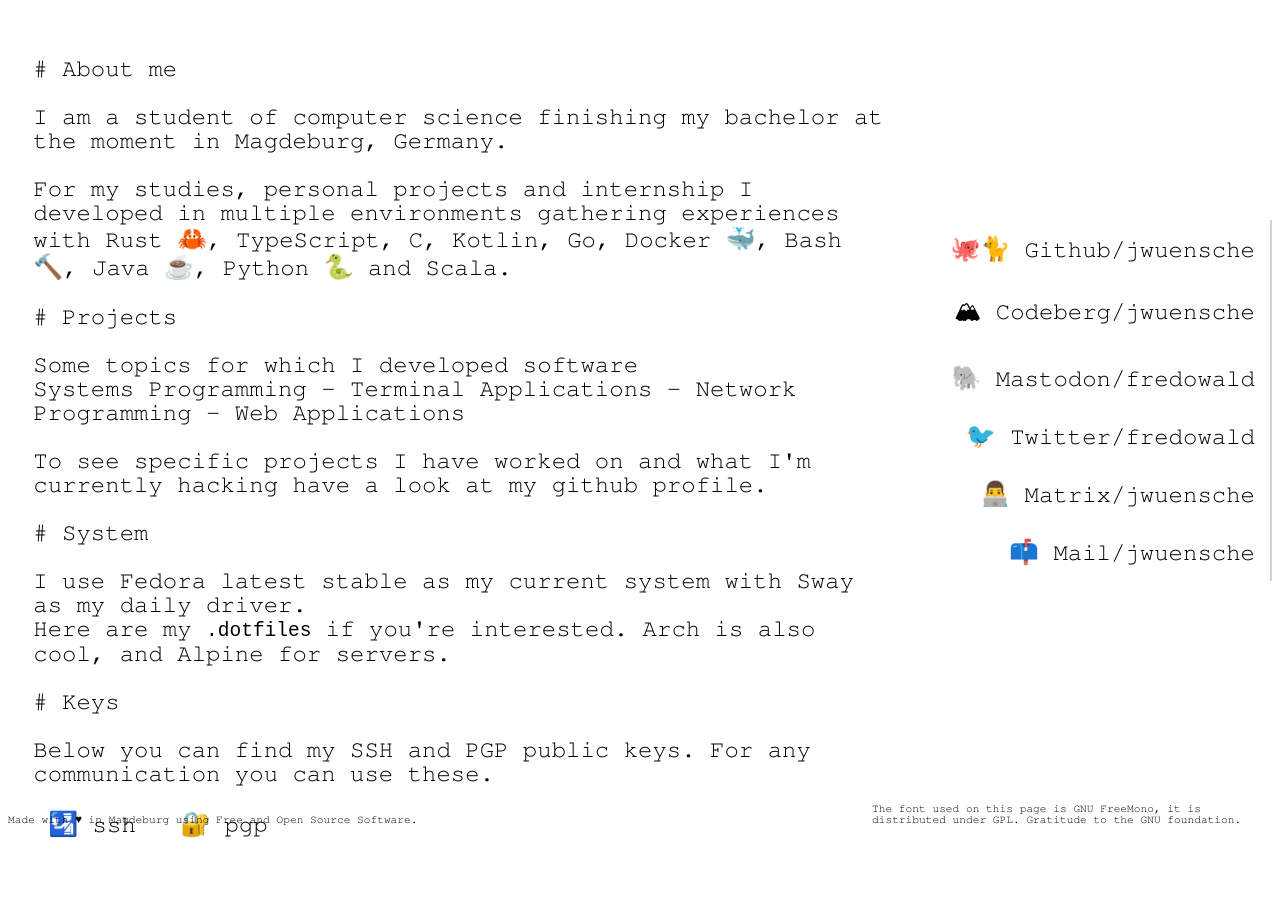
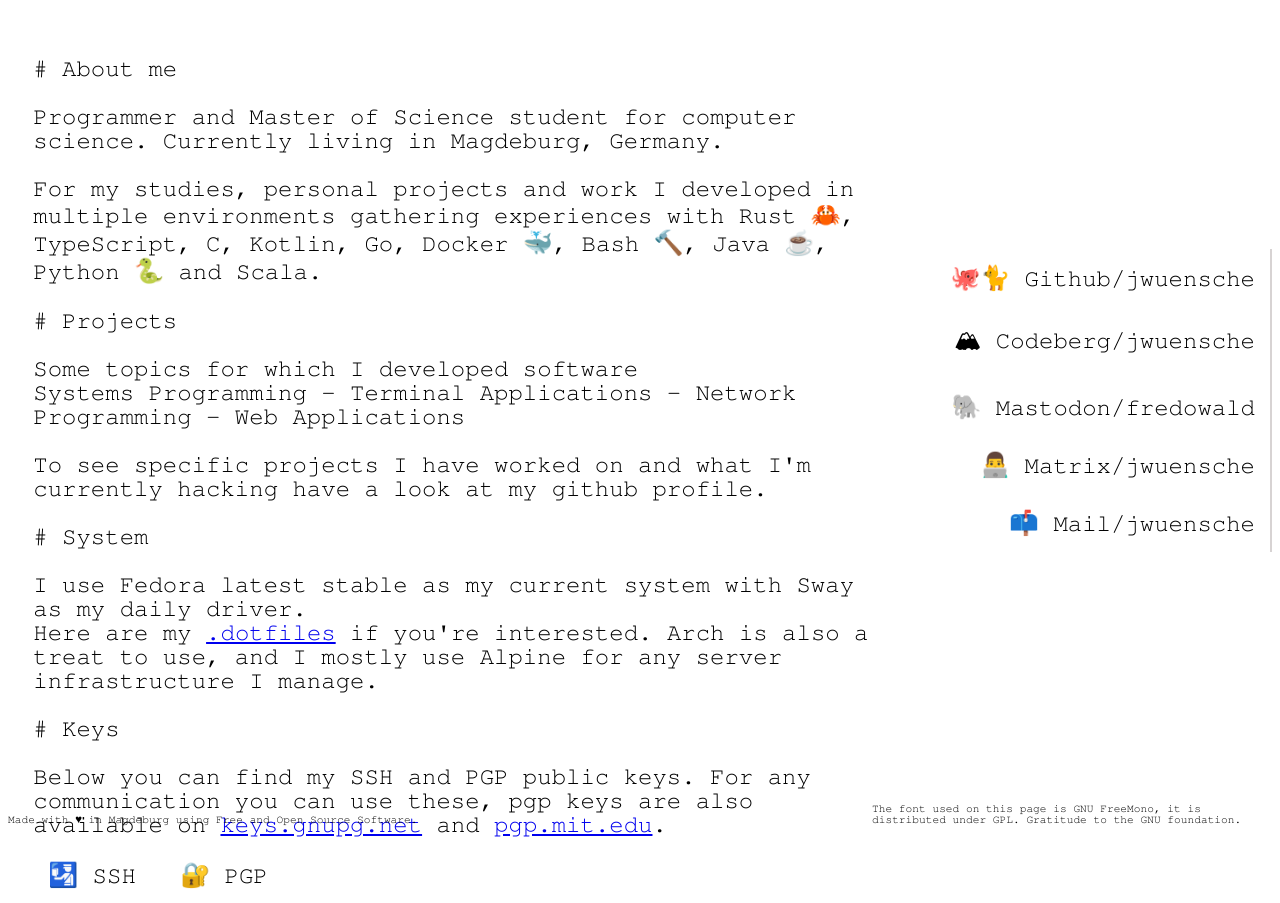
Before and after one commit to jwuensche/spacesnek.rocks, a plain HTML site: page index.html in a window 1280 px wide. Before the commit the page ends 852 px from the top, so only its background shows below. Drawn offline with Linux system fonts and the light colour scheme.

Commit message:
Update page

```diff
--- a/index.html
+++ b/index.html
@@ -9,10 +9,10 @@
       <div class="content font-menu">
           <p># About me</p>
           <p>
-              I am a student of computer science finishing my bachelor at the moment in Magdeburg, Germany.
+              Programmer and Master of Science student for computer science. Currently living in Magdeburg, Germany.
           </p>
           <p>
-              For my studies, personal projects and internship I developed in multiple environments gathering experiences with Rust 🦀, TypeScript, C, Kotlin, Go, Docker 🐳, Bash 🔨, Java ☕, Python 🐍 and Scala.
+              For my studies, personal projects and work I developed in multiple environments gathering experiences with Rust 🦀, TypeScript, C, Kotlin, Go, Docker 🐳, Bash 🔨, Java ☕, Python 🐍 and Scala.
           </p>
           <p># Projects</p>
           <p>
@@ -25,16 +25,16 @@
           <p># System</p>
           <p>
               I use Fedora latest stable as my current system with Sway as my daily driver. <br>
-              Here are my <a href="https://github.com/jwuensche/dotfiles" style="color: black; text-decoration: none;"><code>.dotfiles</code></a> if you're interested.
-              Arch is also cool, and Alpine for servers.
+	      Here are my <a href="https://github.com/jwuensche/dotfiles">.dotfiles</a> if you're interested.
+              Arch is also a treat to use, and I mostly use Alpine for any server infrastructure I manage.
           </p>
           <p> # Keys</p>
           <p>
-              Below you can find my SSH and PGP public keys. For any communication you can use these.
+	  Below you can find my SSH and PGP public keys. For any communication you can use these, pgp keys are also available on <a href="https://keys.gnupg.net">keys.gnupg.net</a> and <a href="https://pgp.mit.edu">pgp.mit.edu</a>.
           </p>
           <p>
-              <a class="link" href="id_rsa.pub">🛂 ssh</a>
-              <a class="link" href="pgp.pub">🔐 pgp</a>
+              <a class="link" href="id_rsa.pub">🛂 SSH</a>
+	      <a class="link" href="pgp.pub">🔐 PGP</a>
           </p>
       </div>
       <div class="list font-menu">
@@ -42,7 +42,6 @@
 		<a class="link" href="https://github.com/jwuensche">🐙🐈 Github/jwuensche</a>
 		<a class="link" href="https://codeberg.org/jwuensche">🏔 Codeberg/jwuensche</a>
 		<a class="link" href="https://mastodon.social/web/accounts/843376">🐘 Mastodon/fredowald</a>
-        <a class="link" href="https://twitter.com/Fredowald">🐦 Twitter/fredowald</a>
 		<a class="link" href="https://matrix.to/#/@jwuensche:matrix.spacesnek.rocks">👨‍💻 Matrix/jwuensche</a>
 		<a class="link" href="mailto:johannes@spacesnek.rocks"> 📫 Mail/jwuensche</a>
 	      </div>
```
Also changed, not shown: 2 other files. Lines whose indentation alone changed are shown as unchanged.
